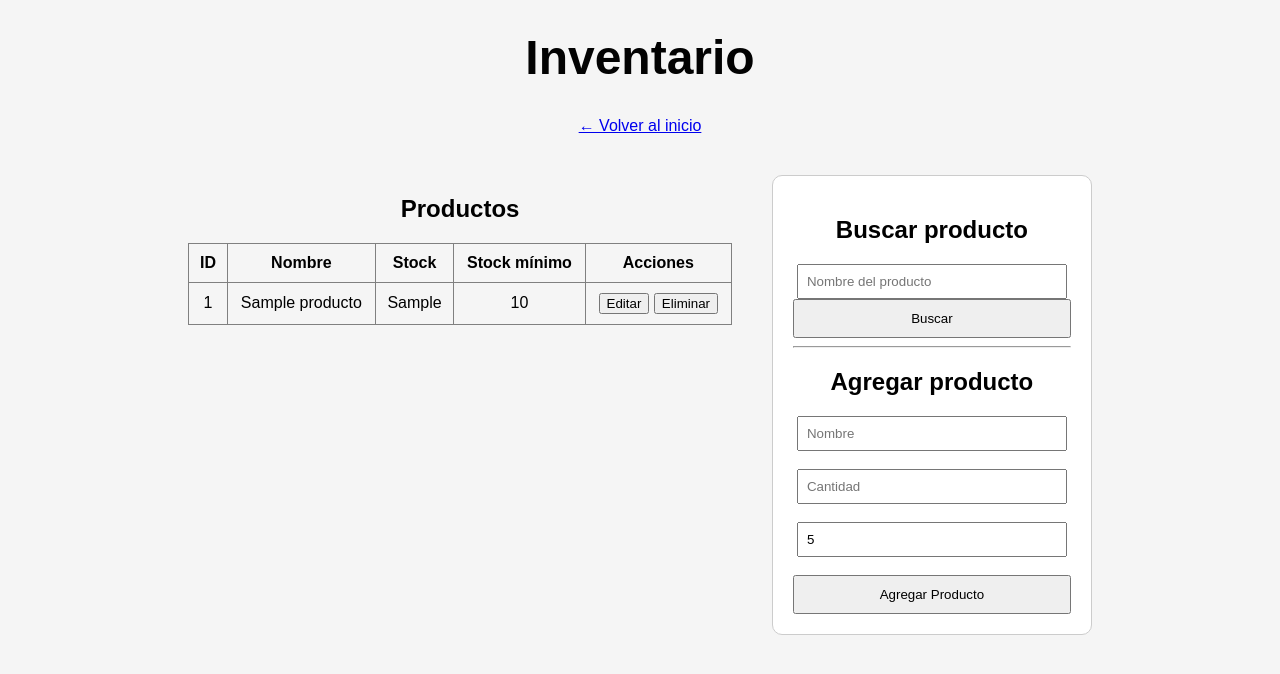
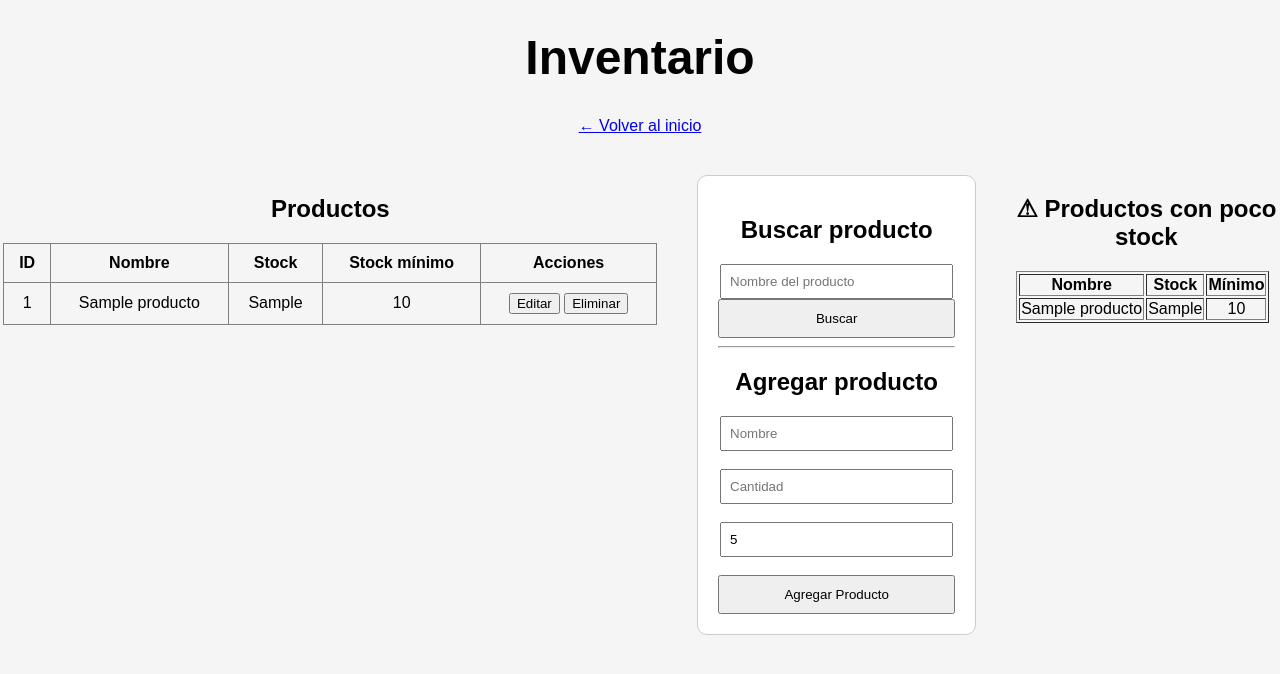
Before and after one commit to TizianoYantz/trabajo-final-desarrollo-software, a Flask app: template templates/inventario.html in a window 1280 px wide. Shown: the top 674 px of the page. Run offline with Flask 3, Linux system fonts and the light colour scheme; the template is opened without the code that fills it: most values are stand-ins (such as "Sample title", 1, 10 or a date in 2020).

Commit message:
agregado de tabla productos con poco stock

```diff
--- a/app.py
+++ b/app.py
@@ -21,6 +21,7 @@ def pagina_inventario():
 
     nombre_busqueda = request.args.get("buscar")
 
+    # PRODUCTOS NORMALES
     if nombre_busqueda:
 
         productos = []
@@ -33,10 +34,20 @@ def pagina_inventario():
     else:
         productos = inventario.listar_productos()
 
+    # ⚠ PRODUCTOS CON POCO STOCK (NUEVO)
+    productos_poco_stock = []
+
+    for producto in inventario.listar_productos():
+
+        if producto.obtener_cantidad() < producto.obtener_stock_minimo():
+            productos_poco_stock.append(producto)
+
     return render_template(
         "inventario.html",
-        productos=productos
+        productos=productos,
+        productos_poco_stock=productos_poco_stock
     )
+
 
 @app.route("/agregar-producto", methods=["POST"])
 def agregar_producto_html():
@@ -54,7 +65,6 @@ def agregar_producto_html():
     return redirect("/inventario")
 
 
-
 @app.route("/guardar-producto/<int:id_producto>", methods=["POST"])
 def guardar_producto(id_producto):
 
@@ -69,12 +79,18 @@ def guardar_producto(id_producto):
 
     return redirect("/inventario")
 
+
 @app.route("/eliminar_producto/<int:id_producto>", methods=["POST"])
 def eliminar_producto_html(id_producto):
 
     inventario.eliminar_producto(id_producto)
 
     return redirect("/inventario")
+
+
+# ==================================
+# VENTAS (HTML)
+# ==================================
 
 @app.route("/ventas")
 def pagina_ventas():
@@ -86,6 +102,7 @@ def pagina_ventas():
         ventas=ventas
     )
 
+
 @app.route("/registrar-venta", methods=["POST"])
 def registrar_venta_html():
 
@@ -93,7 +110,6 @@ def registrar_venta_html():
     cantidad = int(request.form["cantidad"])
 
     try:
-
         inventario.vender_producto(
             id_producto,
             cantidad
@@ -110,6 +126,7 @@ def registrar_venta_html():
             ventas=ventas,
             error=str(e)
         )
+
 
 # ==================================
 # API PRODUCTOS
@@ -200,7 +217,7 @@ def reponer_stock(id_producto):
 
 
 # ==================================
-# STOCK BAJO
+# STOCK BAJO (API)
 # ==================================
 
 @app.route("/stock-bajo", methods=["GET"])
@@ -220,7 +237,7 @@ def stock_bajo():
 
 
 # ==================================
-# PRODUCTOS AGOTADOS
+# PRODUCTOS AGOTADOS (API)
 # ==================================
 
 @app.route("/agotados", methods=["GET"])
@@ -238,7 +255,7 @@ def agotados():
 
 
 # ==================================
-# API VENTAS
+# VENTAS API
 # ==================================
 
 @app.route("/ventas/registrar", methods=["POST"])
--- a/templates/inventario.html
+++ b/templates/inventario.html
@@ -17,7 +17,7 @@
 
     <div class="contenedor-inventario">
 
-        <!-- TABLA -->
+        <!-- TABLA PRINCIPAL -->
         <div class="tabla-productos">
 
             <h2>Productos</h2>
@@ -125,10 +125,42 @@
 
         </div>
 
+        <!-- NUEVA SECCIÓN: STOCK BAJO -->
+        <div class="stock-bajo">
+
+            <h2>⚠ Productos con poco stock</h2>
+
+            {% if productos_poco_stock|length == 0 %}
+
+                <p>No hay productos con stock bajo</p>
+
+            {% else %}
+
+                <table border="1">
+
+                    <tr>
+                        <th>Nombre</th>
+                        <th>Stock</th>
+                        <th>Mínimo</th>
+                    </tr>
+
+                    {% for producto in productos_poco_stock %}
+                    <tr>
+                        <td>{{ producto.obtener_nombre() }}</td>
+                        <td>{{ producto.obtener_cantidad() }}</td>
+                        <td>{{ producto.obtener_stock_minimo() }}</td>
+                    </tr>
+                    {% endfor %}
+
+                </table>
+
+            {% endif %}
+
+        </div>
+
     </div>
 
     <!-- MODAL EDITAR -->
-
     <div id="modalEditar" class="modal">
 
         <div class="modal-contenido">
```
